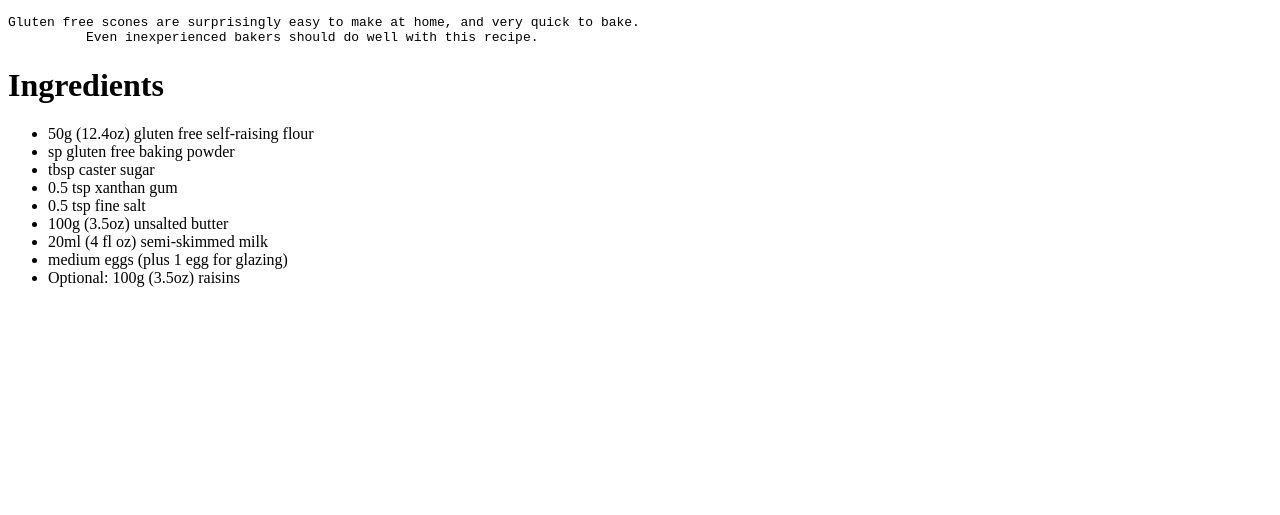
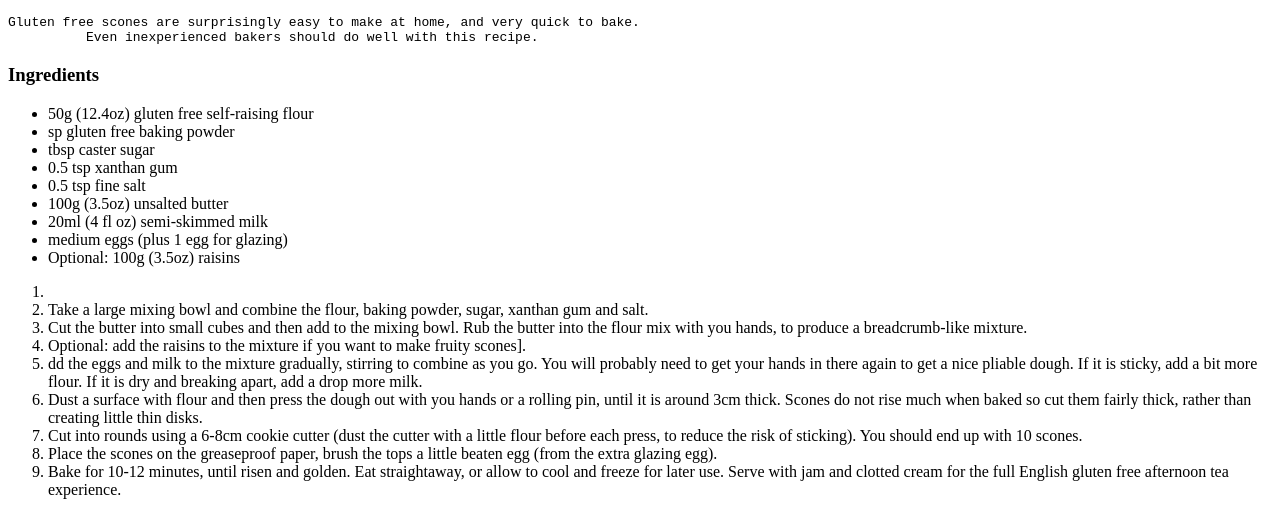
Before and after one commit to HandleLizzy/odin-recipes, a plain HTML site: page recipes/scones.html in a window 1280 px wide. Shown: the part 428-943 px from the top of the page. Before the commit the page ends 800 px from the top, so only its background shows below. Drawn offline with Linux system fonts and the light colour scheme.

Commit message:
Added steps in ordered list format

```diff
--- a/recipes/scones.html
+++ b/recipes/scones.html
@@ -12,7 +12,7 @@
   <h3>Description</h3>
   <p><pre>Gluten free scones are surprisingly easy to make at home, and very quick to bake.
           Even inexperienced bakers should do well with this recipe.</pre></p>
-<h1>Ingredients</h1>
+<h3>Ingredients</h3>
 <ul>
   <li>50g (12.4oz) gluten free self-raising flour</li>
   <li> sp gluten free baking powder</li>
@@ -23,7 +23,18 @@
   <li>20ml (4 fl oz) semi-skimmed milk</li>
   <li> medium eggs (plus 1 egg for glazing)</li>
   <li>Optional: 100g (3.5oz) raisins </li>
+</ul>
+<ol>
 
-</ul>
+  <li></Preheat oven to 200C (fan) and line a baking tray with greaseproof paper.</li>
+<li>Take a large mixing bowl and combine the flour, baking powder, sugar, xanthan gum and salt.</li>
+<li>Cut the butter into small cubes and then add to the mixing bowl. Rub the butter into the flour mix with you hands, to produce a breadcrumb-like mixture.
+<li>Optional: add the raisins to the mixture if you want to make fruity scones].</li>
+<li>dd the eggs and milk to the mixture gradually, stirring to combine as you go. You will probably need to get your hands in there again to get a nice pliable dough. If it is sticky, add a bit more flour. If it is dry and breaking apart, add a drop more milk.</li>
+<li>Dust a surface with flour and then press the dough out with you hands or a rolling pin, until it is around 3cm thick. Scones do not rise much when baked so cut them fairly thick, rather than creating little thin disks.</li>
+<li>Cut into rounds using a 6-8cm cookie cutter (dust the cutter with a little flour before each press, to reduce the risk of sticking). You should end up with 10 scones.</li>
+<li>Place the scones on the greaseproof paper, brush the tops a little beaten egg (from the extra glazing egg).</li>
+<li>Bake for 10-12 minutes, until risen and golden. Eat straightaway, or allow to cool and freeze for later use. Serve with jam and clotted cream for the full English gluten free afternoon tea experience.</li>
+</ol>
 </body>
 </html>
```
